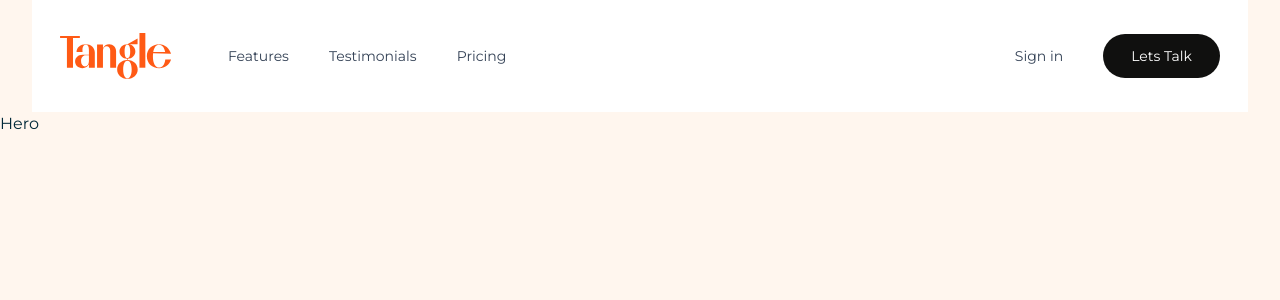
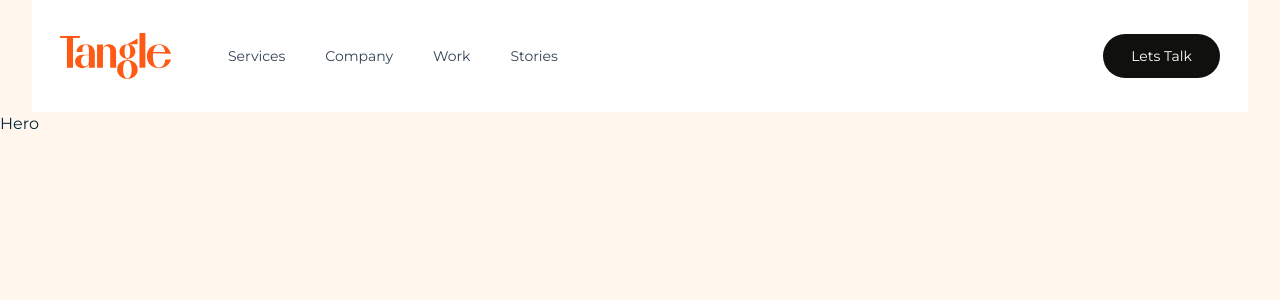
Before and after one commit to surajnarsale/tangle-landing-page, a Next.js app: page / in a window 1280 px wide. Shown: the top 300 px of the page. Built offline with nearby package versions, Linux system fonts and the light colour scheme.

Commit message:
feat: change navigations

```diff
--- a/components/molecules/Header.tsx
+++ b/components/molecules/Header.tsx
@@ -63,29 +63,34 @@ function MobileNavigation() {
                 <li>
                   <Link href="#features">
                     <div className="block w-full" onClick={() => close()}>
-                      Features
+                      Services
                     </div>
                   </Link>
                 </li>
                 <li>
                   <Link href="#testimonials">
                     <div className="block w-full" onClick={() => close()}>
-                      Testimonials
+                      Company
+                    </div>
+                  </Link>
+                </li>
+                <li>
+                  <Link href="#testimonials">
+                    <div className="block w-full" onClick={() => close()}>
+                      Work
                     </div>
                   </Link>
                 </li>
                 <li>
                   <Link href="#pricing">
                     <div className="block w-full" onClick={() => close()}>
-                      Pricing
+                      Stories
                     </div>
                   </Link>
                 </li>
-                <li className="border-t border-slate-300/40 pt-4">
-                  <Link href="/login">
-                    <div className="block w-full">Sign in</div>
-                  </Link>
-                </li>
+                {/* <li className="border-t border-slate-300/40 pt-4">
+                  <BaseButton href="/register">Lets Talk</BaseButton>
+                </li> */}
               </Popover.Panel>
             </Transition.Child>
           </Transition.Root>
@@ -109,37 +114,43 @@ const Header = () => {
                 </div>
               </Link>
             </li>
+
             <li className="ml-12 hidden md:block">
               <Link href="#features">
                 <div className="rounded-lg py-1 px-2 text-slate-700 hover:bg-slate-100 hover:text-slate-900">
-                  Features
+                  Services
                 </div>
               </Link>
             </li>
+
             <li className="ml-6 hidden md:block">
               <Link href="#testimonials">
                 <div className="rounded-lg py-1 px-2 text-slate-700 hover:bg-slate-100 hover:text-slate-900">
-                  Testimonials
+                  Company
                 </div>
               </Link>
             </li>
+
             <li className="ml-6 hidden md:block">
               <Link href="#pricing">
                 <div className="rounded-lg py-1 px-2 text-slate-700 hover:bg-slate-100 hover:text-slate-900">
-                  Pricing
+                  Work
                 </div>
               </Link>
             </li>
-            <li className="ml-auto hidden md:block">
-              <Link href="/login">
+
+            <li className="ml-6 hidden md:block">
+              <Link href="#pricing">
                 <div className="rounded-lg py-1 px-2 text-slate-700 hover:bg-slate-100 hover:text-slate-900">
-                  Sign in
+                  Stories
                 </div>
               </Link>
             </li>
-            <li className="ml-auto md:ml-8">
+
+            <li className="ml-auto md:block">
               <BaseButton href="/register">Lets Talk</BaseButton>
             </li>
+
             <li className="ml-5 -mr-1 md:hidden">
               <MobileNavigation />
             </li>
```
